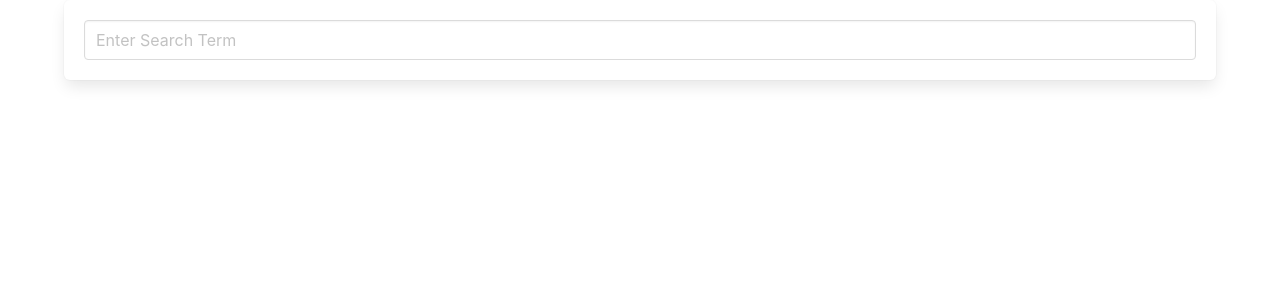
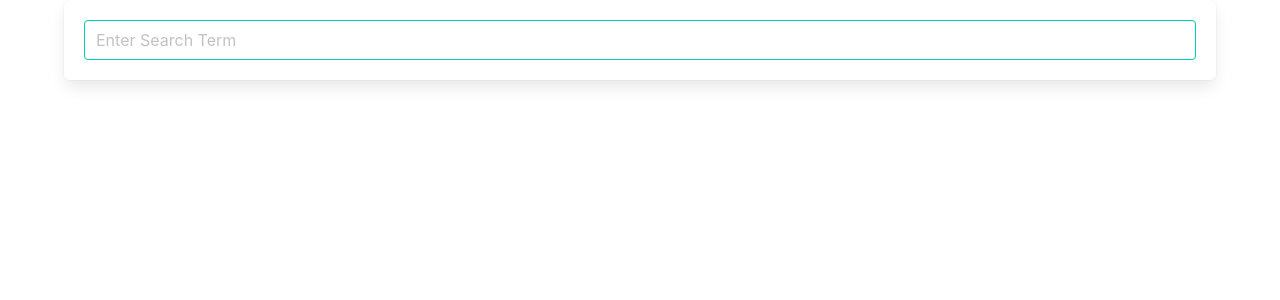
Before and after one commit to akgmage/explore, an Angular app: page / in a window 1280 px wide. Shown: the top 300 px of the page. Built offline with nearby package versions, Linux system fonts and the light colour scheme.

Commit message:
make input field primary

```diff
--- a/src/app/search-bar/search-bar.component.html
+++ b/src/app/search-bar/search-bar.component.html
@@ -2,7 +2,7 @@
     <form (submit)="onFormSubmit($event)">
         <input
             placeholder="Enter Search Term"
-            class="input"
+            class="input is-primary"
             (input)="term = $any($event).target.value"
         />
         <!--
```
